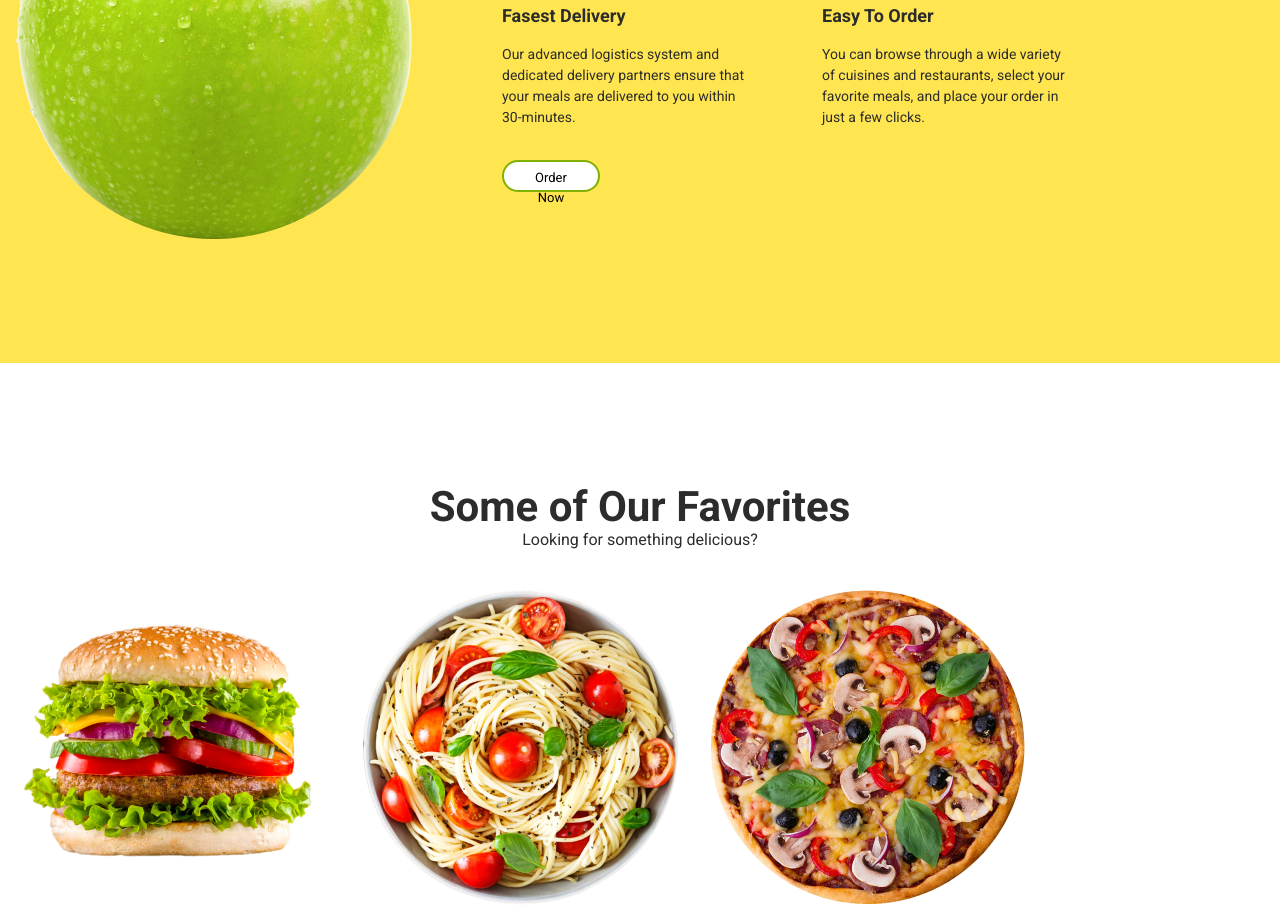
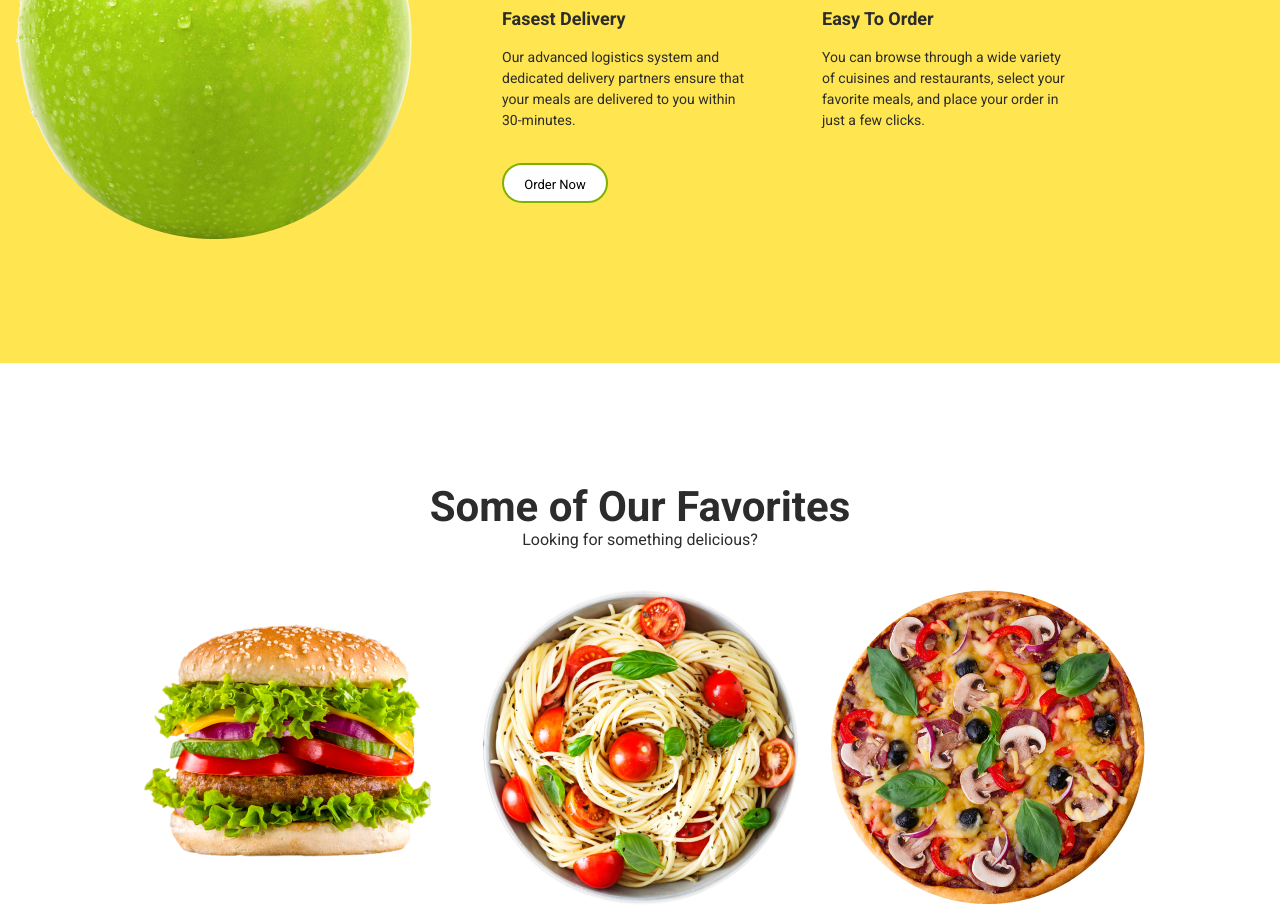
Before and after one commit to Mikhael-Yakymets/food-delivery-GoIT, a plain HTML site: page index.html in a window 1280 px wide. Shown: the part 1038-1946 px from the top of the page. Drawn offline with nearby package versions, Linux system fonts and the light colour scheme.

Commit message:
add styles btn etc

```diff
--- a/css/styles.css
+++ b/css/styles.css
@@ -1,3 +1,4 @@
+/* #region general styles */
 a {
   text-decoration: none;
 }
@@ -29,20 +30,29 @@ body {
   padding: 0 16px;
 }
 
-.header {
+button {
+  cursor: pointer;
 }
+/* #endregion general styles */
+
+/* #region Header */
+.header-container {
+  display: flex;
+  align-items: center;
+}
+
 .header-logo {
   margin-right: auto;
 }
 .header-nav {
   margin-right: 30px;
 }
+
 .header-nav-list {
   display: flex;
   gap: 28px;
 }
-.header-nav-list-item {
-}
+
 .header-nav-list-item-link {
   font-size: 14px;
   color: #2c2c2c;
@@ -65,31 +75,33 @@ body {
   font-size: 13px;
   line-height: 1.5;
   border: none;
-  cursor: pointer;
   background: #bbf330;
 }
-.header-container {
-  display: flex;
-  align-items: center;
+
+.main-btn:hover,
+:focus {
+  background: #ffe450;
 }
 
+/* #endregion Header */
+
+/* #region Section1 Hero */
 .section-hero {
   padding-top: 16px;
   padding-bottom: 46px;
 }
-.container {
-}
+
 .section-hero-title {
   font-size: 48px;
   line-height: 1.2;
   margin-bottom: 28px;
 }
+
 .section-hero-text {
   line-height: 1.5;
   margin-bottom: 40px;
 }
-.main-btn {
-}
+
 .hero-container {
   display: flex;
   align-items: center;
@@ -98,12 +110,15 @@ body {
 .hero-wrapper {
   max-width: 511px;
 }
+/* #endregion Section1 Hero */
 
+/* #region Section2 Offerings */
 .section-offerings {
   padding-top: 113px;
   padding-bottom: 124px;
   background: #ffe550;
 }
+
 .section-offerings .container {
   display: flex;
   align-items: center;
@@ -140,32 +155,46 @@ body {
   font-size: 14px;
   line-height: 1.5;
 }
-.section-offerings-btn {
+.offerings-btn {
   border: 2px solid #7eb101;
   background-color: #fff;
+  padding: 10px 20px;
+  width: 106px;
+  height: 40px;
 }
 
+.offerings-btn:hover {
+  background: #bbf330;
+}
+/* #endregion Section2 Offerings */
+
+/* #region Section3 Favorites */
 .section-favorites {
   padding-top: 120px;
   padding-bottom: 101px;
 }
-.container {
-}
+
 .section-favorites-title {
   font-size: 42px;
   text-align: center;
 }
+
 .section-favorites-text {
   text-align: center;
   margin-bottom: 40px;
 }
+
 .section-favorites-list {
   display: flex;
   flex-wrap: wrap;
   gap: 32px;
+  justify-content: center;
 }
+
 .section-favorites-list-item {
   width: calc((100% - 24px) 3);
 }
+
 .section-favorites-list-item-link {
 }
+/* #endregion Section3 Favorites */
--- a/index.html
+++ b/index.html
@@ -114,7 +114,7 @@
                 </p>
               </li>
             </ul>
-            <button class="section-offerings-btn main-btn" type="button">
+            <button class="main-btn offerings-btn" type="button">
               Order Now
             </button>
           </div>
```
